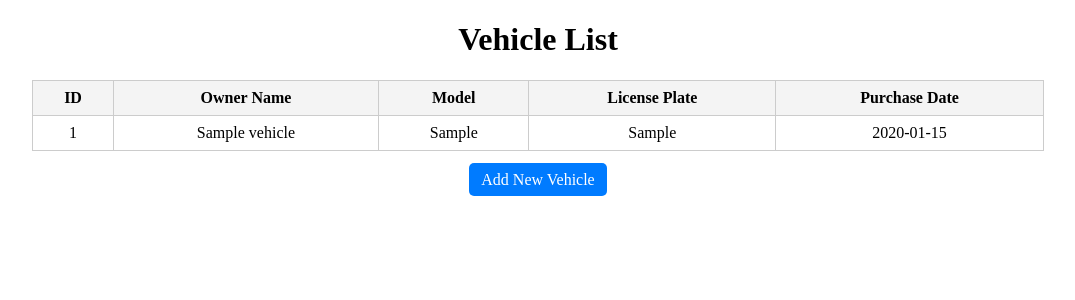
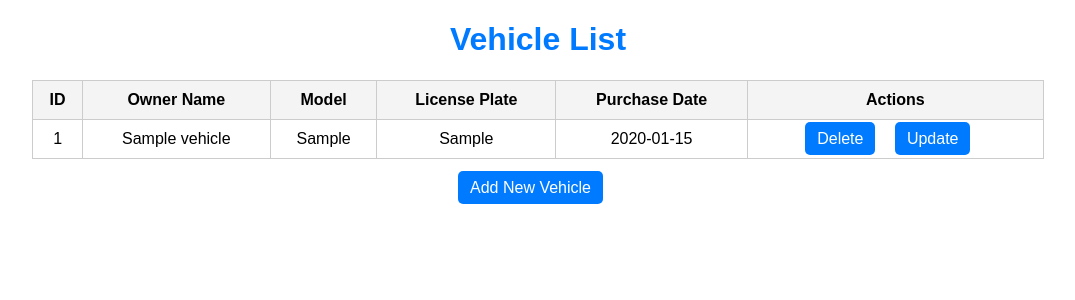
Before and after one commit to Lonewarrior147/VSRMS, a Flask app: page /view_vehicles in a window 1280 px wide. Shown: the top 300 px of the page, without its empty margins (102-1177 px from the left). Run offline with Flask 3, Linux system fonts and the light colour scheme; tables that the repository leaves empty hold one stand-in row (values such as "Sample post").

Commit message:
Update view_vehicles.html

```diff
--- a/templates/view_vehicles.html
+++ b/templates/view_vehicles.html
@@ -4,6 +4,7 @@
   <meta charset="UTF-8" />
   <meta name="viewport" content="width=device-width, initial-scale=1.0" />
   <title>View Vehicles</title>
+  <link rel="stylesheet" href="{{ url_for('static', filename='css/styles.css') }}">
   <style>
     table {
       width: 80%;
@@ -14,6 +15,8 @@
       border: 1px solid #ccc;
       padding: 8px;
       text-align: center;
+      padding-top: 10px;
+      padding-bottom: 10px;
     }
     th {
       background-color: #f4f4f4;
@@ -27,6 +30,10 @@
     }
     a:hover {
       background-color: #0056b3;
+    }
+    .action-buttons:hover {
+      background-color: #eeeeee;
+      color: #0056b3;
     }
   </style>
 </head>
@@ -42,6 +49,7 @@
         <th>Model</th>
         <th>License Plate</th>
         <th>Purchase Date</th>
+        <th>Actions</th>
       </tr>
     </thead>
     <tbody>
@@ -52,6 +60,11 @@
         <td>{{ vehicle.model }}</td>
         <td>{{ vehicle.license_plate }}</td>
         <td>{{ vehicle.purchase_date.strftime('%Y-%m-%d') if vehicle.purchase_date else 'N/A' }}</td>
+        <td>
+          <a class="action-buttons" href="/delete_vehicle/{{ vehicle.id }}">Delete</a>
+
+          <a class="action-buttons" href="/update_vehicle/{{ vehicle.id }}">Update</a>
+        </td>
       </tr>
       {% endfor %}
     </tbody>
```
